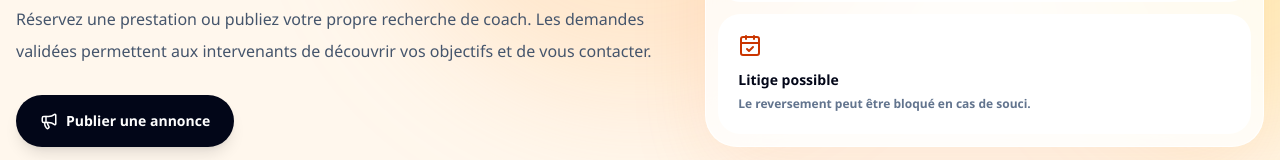
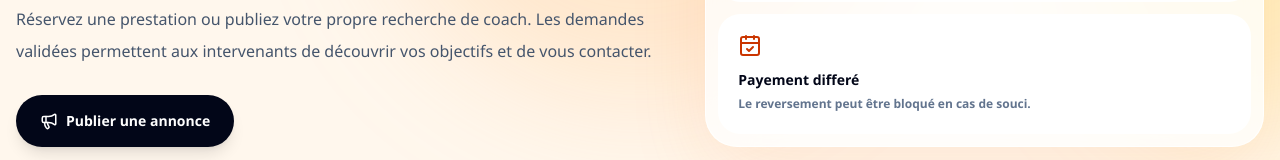
Before and after one commit to rakoto25/gotfit-webapp, a Next.js app: page /annonces in a window 1280 px wide. Shown: the part 424-584 px from the top of the page. Built offline with nearby package versions, Linux system fonts and the light colour scheme; no server answers.

Commit message:
Update page.tsx

```diff
--- a/src/app/annonces/page.tsx
+++ b/src/app/annonces/page.tsx
@@ -185,7 +185,7 @@ export default function AnnoncesPage() {
                 <div className="rounded-[1.4rem] bg-white p-5">
                   <CalendarCheck className="mb-3 text-orange-700" size={24} />
                   <strong className="block text-sm font-black">
-                    Litige possible
+                    Payement differé
                   </strong>
                   <p className="mt-1 text-xs font-semibold leading-5 text-slate-500">
                     Le reversement peut être bloqué en cas de souci.
```
